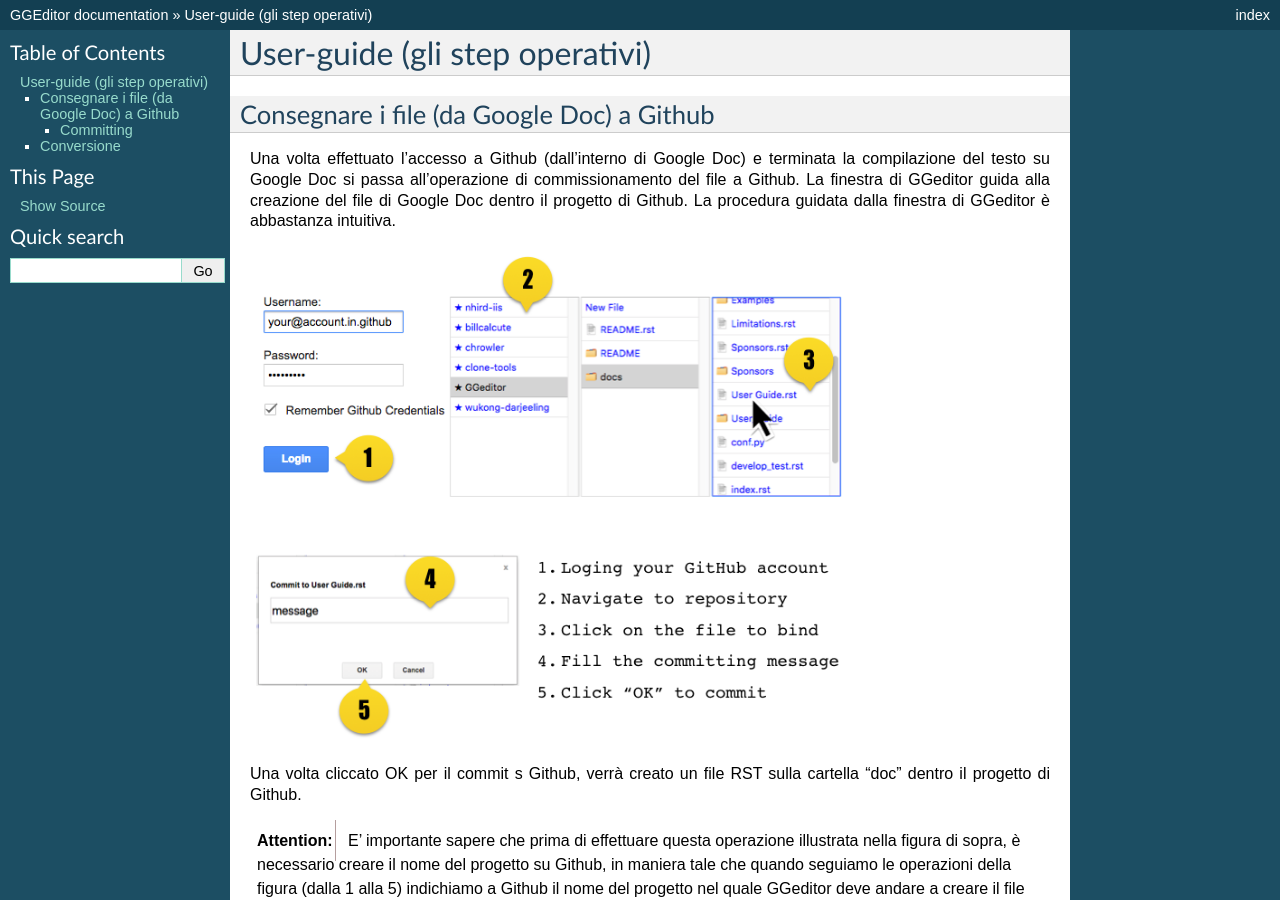
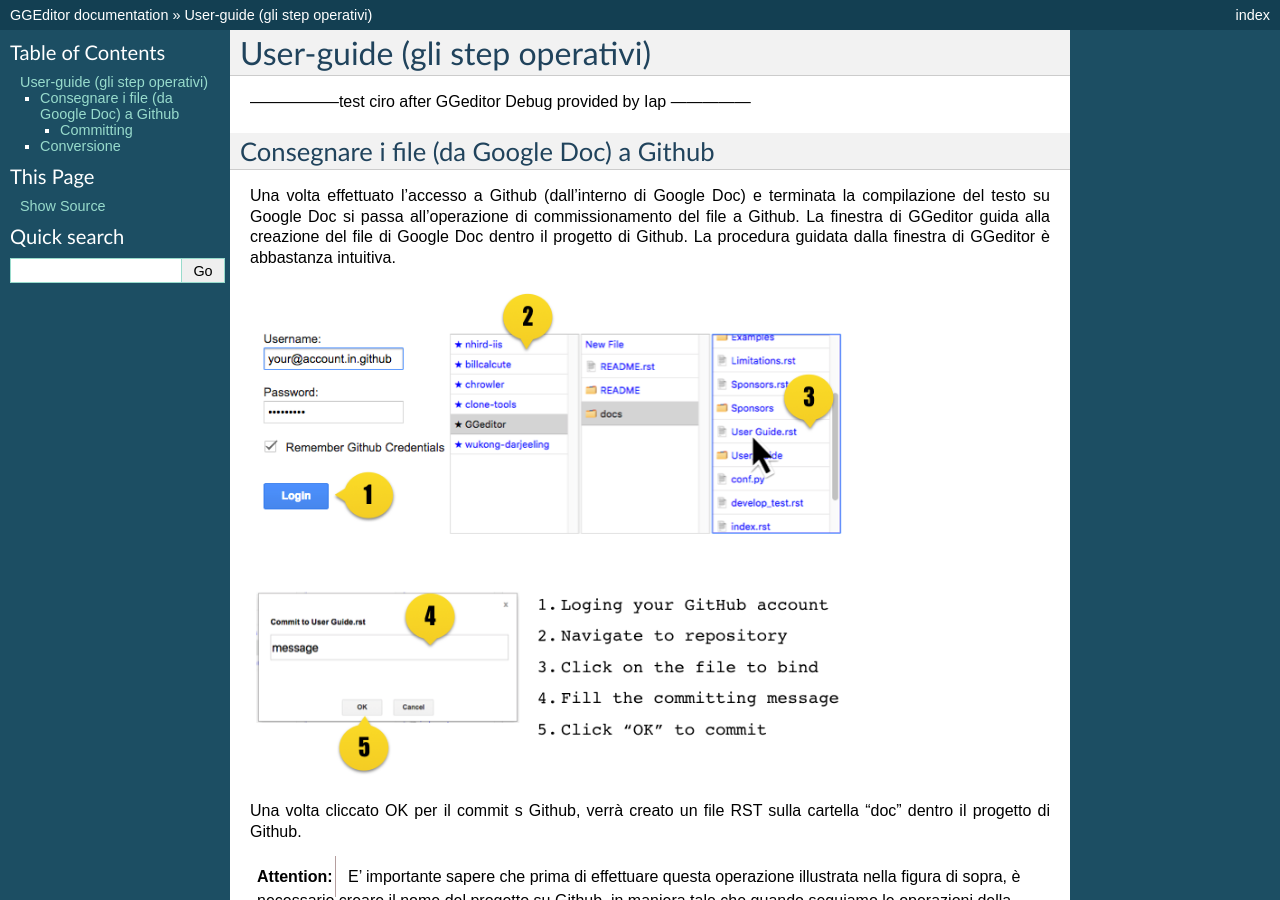
Before and after one commit to iapyeh/GGeditor, a Sphinx documentation site: the page built from docs/test.rst, in a window 1280 px wide and 900 px high. Built offline with Sphinx 7.4.7, drawn with Linux system fonts in a browser that asks for light colours; pages that are not in the unit, such as notebooks, are missing from menus.

Commit message:
Google Docs reST Editor

```diff
--- a/docs/test.rst
+++ b/docs/test.rst
@@ -3,6 +3,8 @@
 
 User-guide (gli step operativi)
 *******************************
+
+-----------------test ciro after GGeditor Debug provided by Iap ---------------
 
 .. _h713143325814353613281e551531322a:
 
@@ -59,8 +61,6 @@
 
 Per la \ |STYLE0|\  si fa riferimento a \ |LINK1|\
 
--
-
 
 .. bottom of content
 
```
